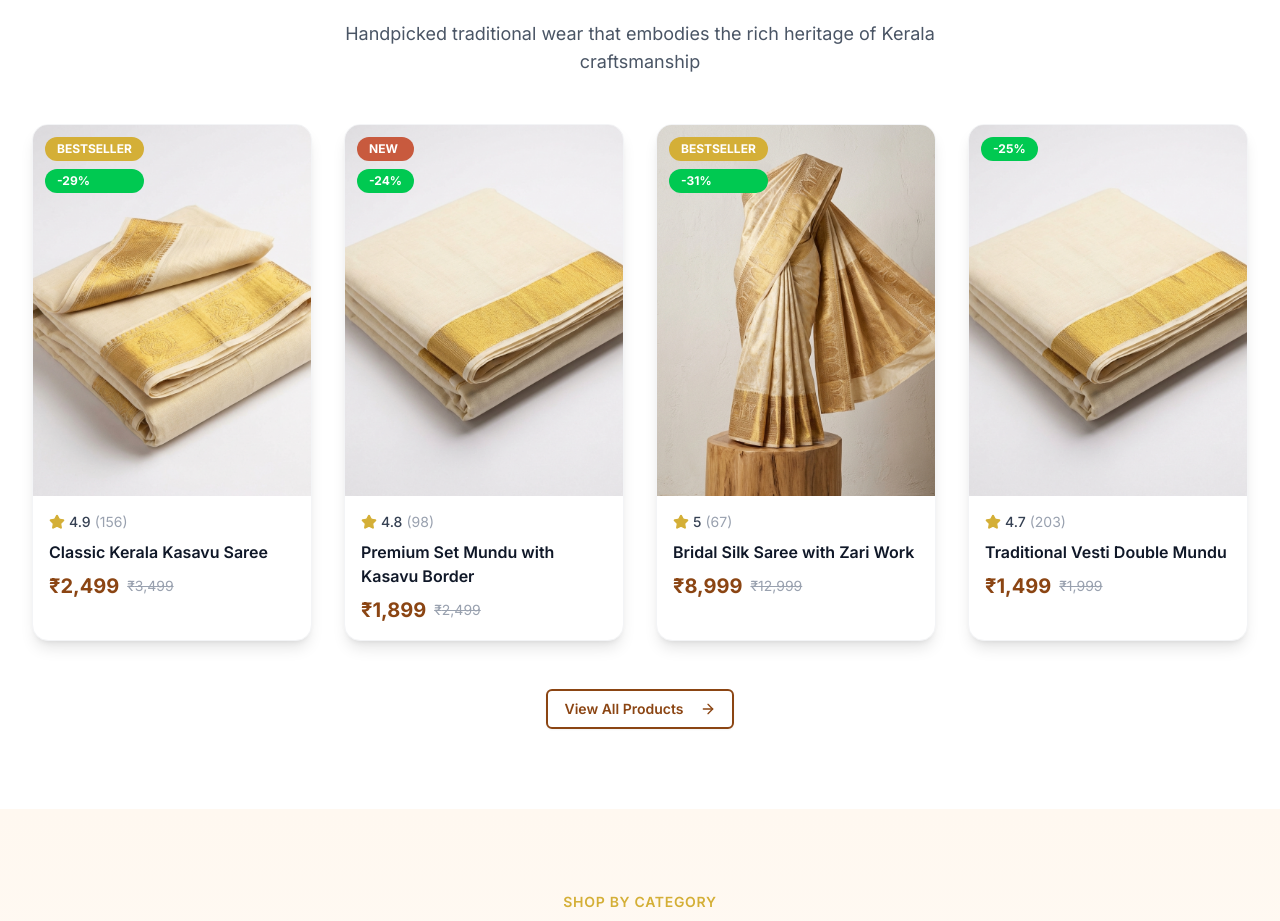
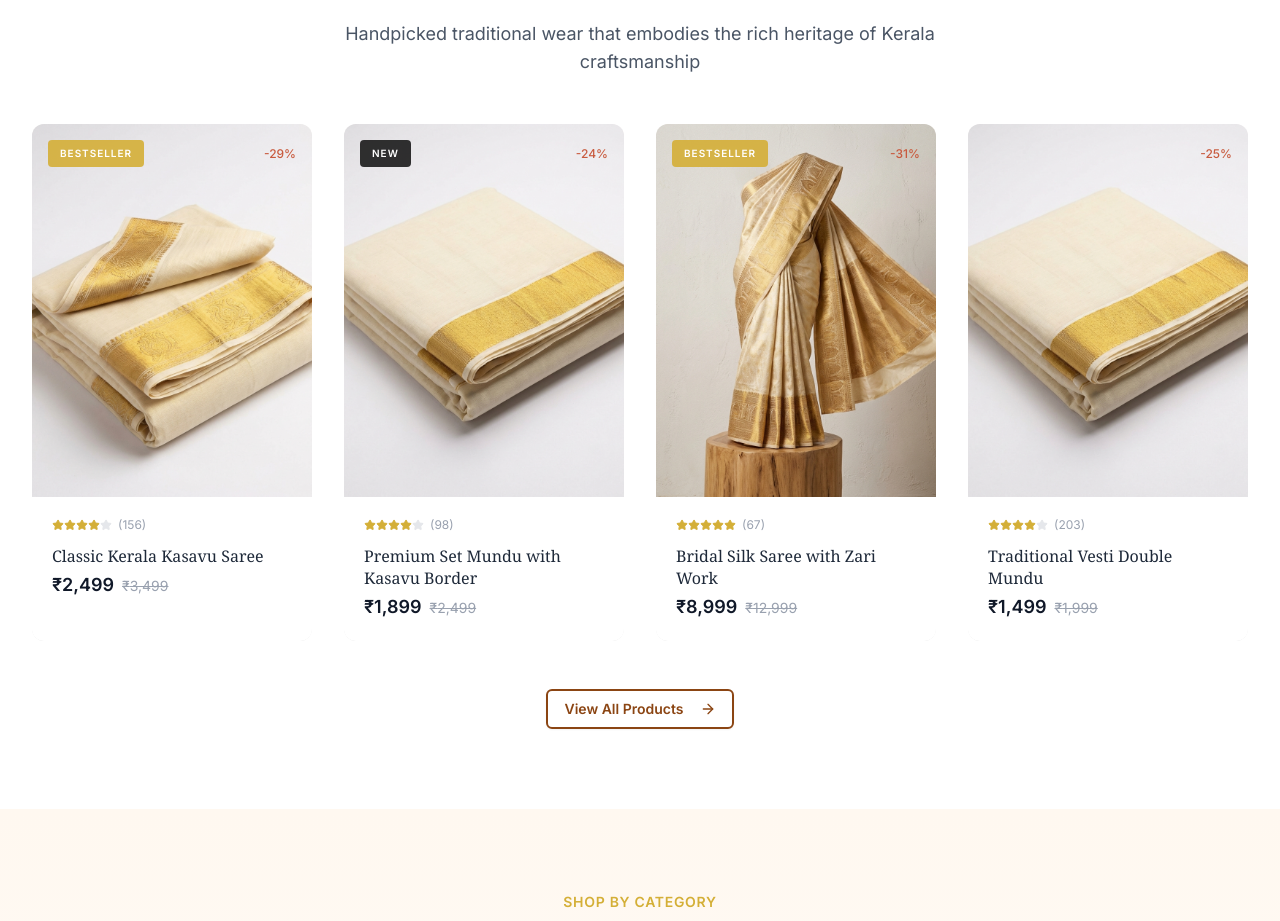
Before and after one commit to Quadr1on/macdame, a Next.js app: page / in a window 1280 px wide. Shown: the part 948-1869 px from the top of the page. Built offline with nearby package versions, Linux system fonts and the light colour scheme; no server answers.

Commit message:
feat: Implement initial landing page with core UI components and assets.

```diff
--- a/app/globals.css
+++ b/app/globals.css
@@ -81,3 +81,35 @@
     font-feature-settings: "rlig" 1, "calt" 1;
   }
 }
+
+/* Custom Scrollbar Styling */
+::-webkit-scrollbar {
+  width: 10px;
+  height: 10px;
+}
+
+::-webkit-scrollbar-track {
+  background: var(--color-cream-dark);
+  border-radius: 5px;
+}
+
+::-webkit-scrollbar-thumb {
+  background: linear-gradient(180deg, var(--color-secondary) 0%, var(--color-primary) 100%);
+  border-radius: 5px;
+  border: 2px solid var(--color-cream-dark);
+  transition: background 0.3s ease;
+}
+
+::-webkit-scrollbar-thumb:hover {
+  background: linear-gradient(180deg, var(--color-secondary-light) 0%, var(--color-primary-light) 100%);
+}
+
+::-webkit-scrollbar-corner {
+  background: var(--color-cream-dark);
+}
+
+/* Firefox Scrollbar */
+* {
+  scrollbar-width: thin;
+  scrollbar-color: var(--color-secondary) var(--color-cream-dark);
+}
--- a/components/ProductCard.jsx
+++ b/components/ProductCard.jsx
@@ -1,9 +1,14 @@
 'use client'
+import { useState } from 'react'
+import { motion, AnimatePresence } from 'framer-motion'
 import Image from 'next/image'
-import { Button } from '@/components/ui/button'
-import { Heart, ShoppingBag, Star } from 'lucide-react'
+import Link from 'next/link'
+import { Heart, ShoppingBag, Star, Eye } from 'lucide-react'
 
 export default function ProductCard({ product }) {
+  const [isWishlisted, setIsWishlisted] = useState(false)
+  const [isHovered, setIsHovered] = useState(false)
+
   const {
     name = 'Kerala Kasavu Saree',
     price = 2499,
@@ -13,74 +18,178 @@ export default function ProductCard({ product }) {
     reviews = 124,
     isNew = false,
     isBestseller = false,
+    href = '/products/1',
   } = product || {}
 
   const discount = originalPrice ? Math.round((1 - price / originalPrice) * 100) : 0
 
   return (
-    <div className="group relative bg-white rounded-2xl overflow-hidden shadow-lg hover:shadow-2xl transition-all duration-500 border border-gray-100">
+    <motion.div
+      initial={{ opacity: 0, y: 20 }}
+      whileInView={{ opacity: 1, y: 0 }}
+      viewport={{ once: true, margin: '-50px' }}
+      transition={{ duration: 0.5, ease: 'easeOut' }}
+      onMouseEnter={() => setIsHovered(true)}
+      onMouseLeave={() => setIsHovered(false)}
+      className="group relative bg-white rounded-xl overflow-hidden"
+    >
+      {/* Subtle Border Glow on Hover */}
+      <div className="absolute inset-0 rounded-xl bg-gradient-to-br from-[var(--color-secondary)]/0 via-[var(--color-secondary)]/0 to-[var(--color-primary)]/0 group-hover:from-[var(--color-secondary)]/20 group-hover:to-[var(--color-primary)]/10 transition-all duration-500 pointer-events-none" />
+
+      {/* Card Shadow */}
+      <div className="absolute inset-0 rounded-xl shadow-sm group-hover:shadow-xl transition-shadow duration-500" />
+
+      <div className="relative">
         {/* Image Container */}
-      <div className="relative aspect-[3/4] overflow-hidden">
+        <Link href={href} className="block relative aspect-[3/4] overflow-hidden bg-[#f8f6f3]">
+          <motion.div
+            animate={{ scale: isHovered ? 1.05 : 1 }}
+            transition={{ duration: 0.6, ease: [0.25, 0.46, 0.45, 0.94] }}
+            className="relative w-full h-full"
+          >
             <Image
               src={image}
               alt={name}
               fill
-          className="object-cover transition-transform duration-700 group-hover:scale-110"
+              className="object-cover"
             />
+          </motion.div>
 
-        {/* Overlay on Hover */}
-        <div className="absolute inset-0 bg-gradient-to-t from-black/50 via-transparent to-transparent opacity-0 group-hover:opacity-100 transition-opacity duration-300" />
+          {/* Elegant Gradient Overlay */}
+          <motion.div
+            initial={{ opacity: 0 }}
+            animate={{ opacity: isHovered ? 1 : 0 }}
+            transition={{ duration: 0.3 }}
+            className="absolute inset-0 bg-gradient-to-t from-black/40 via-black/10 to-transparent"
+          />
+        </Link>
 
-        {/* Badges */}
-        <div className="absolute top-3 left-3 flex flex-col gap-2">
+        {/* Refined Badges */}
+        <div className="absolute top-4 left-4 flex flex-col gap-2">
+          <AnimatePresence>
             {isNew && (
-            <span className="px-3 py-1 bg-[var(--color-terracotta)] text-white text-xs font-bold rounded-full">
-              NEW
-            </span>
+              <motion.span
+                initial={{ opacity: 0, x: -20 }}
+                animate={{ opacity: 1, x: 0 }}
+                exit={{ opacity: 0, x: -20 }}
+                className="px-3 py-1.5 bg-black/80 backdrop-blur-sm text-white text-[10px] font-semibold tracking-widest rounded-sm uppercase"
+              >
+                New
+              </motion.span>
             )}
             {isBestseller && (
-            <span className="px-3 py-1 bg-[var(--color-secondary)] text-white text-xs font-bold rounded-full">
-              BESTSELLER
-            </span>
+              <motion.span
+                initial={{ opacity: 0, x: -20 }}
+                animate={{ opacity: 1, x: 0 }}
+                exit={{ opacity: 0, x: -20 }}
+                transition={{ delay: 0.1 }}
+                className="px-3 py-1.5 bg-[var(--color-secondary)]/90 backdrop-blur-sm text-white text-[10px] font-semibold tracking-widest rounded-sm uppercase"
+              >
+                Bestseller
+              </motion.span>
             )}
+          </AnimatePresence>
+        </div>
+
+        {/* Discount Badge - Minimal */}
         {discount > 0 && (
-            <span className="px-3 py-1 bg-green-500 text-white text-xs font-bold rounded-full">
+          <div className="absolute top-4 right-4">
+            <span className="text-xs font-medium text-[var(--color-terracotta)]">
               -{discount}%
             </span>
+          </div>
         )}
+
+        {/* Floating Action Buttons */}
+        <div className="absolute right-4 top-1/2 -translate-y-1/2 flex flex-col gap-2">
+          <AnimatePresence>
+            {isHovered && (
+              <>
+                {/* Wishlist Button */}
+                <motion.button
+                  initial={{ opacity: 0, x: 20, scale: 0.8 }}
+                  animate={{ opacity: 1, x: 0, scale: 1 }}
+                  exit={{ opacity: 0, x: 20, scale: 0.8 }}
+                  transition={{ duration: 0.2, delay: 0 }}
+                  onClick={(e) => {
+                    e.preventDefault()
+                    setIsWishlisted(!isWishlisted)
+                  }}
+                  className={`w-10 h-10 rounded-full flex items-center justify-center transition-all duration-300 shadow-lg ${
+                    isWishlisted
+                      ? 'bg-[var(--color-terracotta)] text-white'
+                      : 'bg-white/95 backdrop-blur-sm text-gray-700 hover:bg-[var(--color-terracotta)] hover:text-white'
+                  }`}
+                >
+                  <Heart className={`w-4 h-4 ${isWishlisted ? 'fill-current' : ''}`} />
+                </motion.button>
+
+                {/* Quick View Button */}
+                <motion.button
+                  initial={{ opacity: 0, x: 20, scale: 0.8 }}
+                  animate={{ opacity: 1, x: 0, scale: 1 }}
+                  exit={{ opacity: 0, x: 20, scale: 0.8 }}
+                  transition={{ duration: 0.2, delay: 0.05 }}
+                  className="w-10 h-10 bg-white/95 backdrop-blur-sm rounded-full flex items-center justify-center shadow-lg text-gray-700 hover:bg-[var(--color-primary)] hover:text-white transition-colors duration-300"
+                >
+                  <Eye className="w-4 h-4" />
+                </motion.button>
+              </>
+            )}
+          </AnimatePresence>
         </div>
 
-        {/* Wishlist Button */}
-        <button className="absolute top-3 right-3 w-10 h-10 bg-white/90 backdrop-blur-sm rounded-full flex items-center justify-center shadow-lg opacity-0 group-hover:opacity-100 transition-all duration-300 hover:bg-[var(--color-terracotta)] hover:text-white">
-          <Heart className="w-5 h-5" />
+        {/* Add to Cart - Elegant Bottom Bar */}
+        <AnimatePresence>
+          {isHovered && (
+            <motion.div
+              initial={{ opacity: 0, y: 20 }}
+              animate={{ opacity: 1, y: 0 }}
+              exit={{ opacity: 0, y: 20 }}
+              transition={{ duration: 0.25, ease: 'easeOut' }}
+              className="absolute bottom-0 left-0 right-0 p-4"
+            >
+              <button className="w-full py-3 bg-white/95 backdrop-blur-sm text-gray-900 text-sm font-medium tracking-wide rounded-lg hover:bg-[var(--color-primary)] hover:text-white transition-all duration-300 shadow-lg flex items-center justify-center gap-2">
+                <ShoppingBag className="w-4 h-4" />
+                Add to Cart
               </button>
-
-        {/* Quick Add Button */}
-        <div className="absolute bottom-4 left-4 right-4 opacity-0 group-hover:opacity-100 translate-y-4 group-hover:translate-y-0 transition-all duration-300">
-          <Button className="w-full bg-white text-[var(--color-primary)] hover:bg-[var(--color-primary)] hover:text-white font-semibold shadow-lg">
-            <ShoppingBag className="w-4 h-4 mr-2" />
-            Add to Cart
-          </Button>
-        </div>
+            </motion.div>
+          )}
+        </AnimatePresence>
       </div>
 
       {/* Content */}
-      <div className="p-4 space-y-2">
-        {/* Rating */}
-        <div className="flex items-center gap-1">
-          <Star className="w-4 h-4 fill-[var(--color-secondary)] text-[var(--color-secondary)]" />
-          <span className="text-sm font-medium text-gray-700">{rating}</span>
-          <span className="text-sm text-gray-400">({reviews})</span>
+      <div className="relative p-5 space-y-3">
+        {/* Rating - Subtle */}
+        <div className="flex items-center gap-1.5">
+          <div className="flex items-center">
+            {[...Array(5)].map((_, i) => (
+              <Star
+                key={i}
+                className={`w-3 h-3 ${
+                  i < Math.floor(rating)
+                    ? 'fill-[var(--color-secondary)] text-[var(--color-secondary)]'
+                    : 'fill-gray-200 text-gray-200'
+                }`}
+              />
+            ))}
+          </div>
+          <span className="text-xs text-gray-400">({reviews})</span>
         </div>
 
         {/* Name */}
-        <h3 className="font-semibold text-gray-900 group-hover:text-[var(--color-primary)] transition-colors line-clamp-2">
+        <Link href={href}>
+          <h3
+            className="font-medium text-gray-800 group-hover:text-[var(--color-primary)] transition-colors duration-300 line-clamp-2 leading-snug"
+            style={{ fontFamily: 'Georgia, serif' }}
+          >
             {name}
           </h3>
+        </Link>
 
         {/* Price */}
-        <div className="flex items-center gap-2">
-          <span className="text-xl font-bold text-[var(--color-primary)]">
+        <div className="flex items-baseline gap-2 pt-1">
+          <span className="text-lg font-semibold text-gray-900">
             ₹{price.toLocaleString()}
           </span>
           {originalPrice && originalPrice > price && (
@@ -90,6 +199,6 @@ export default function ProductCard({ product }) {
           )}
         </div>
       </div>
-    </div>
+    </motion.div>
   )
 }
```
Lines whose indentation alone changed are shown as unchanged.
